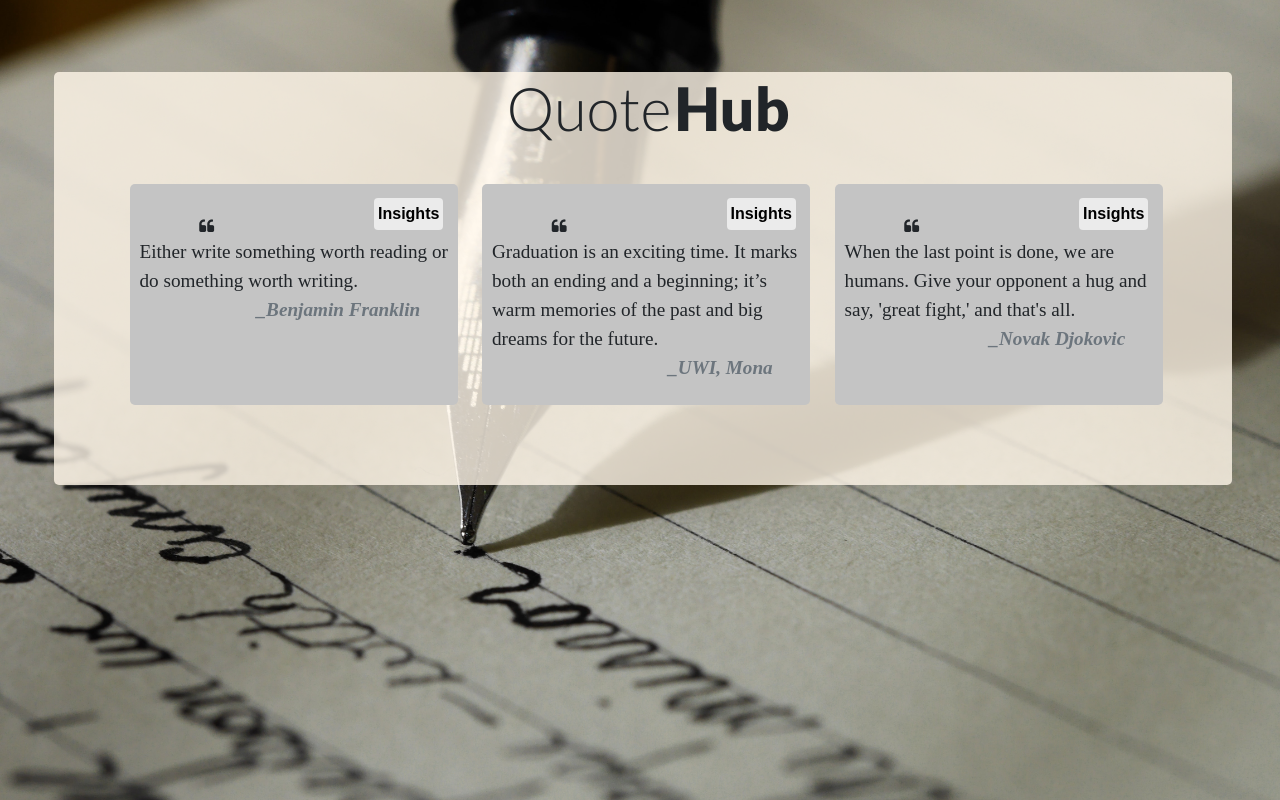
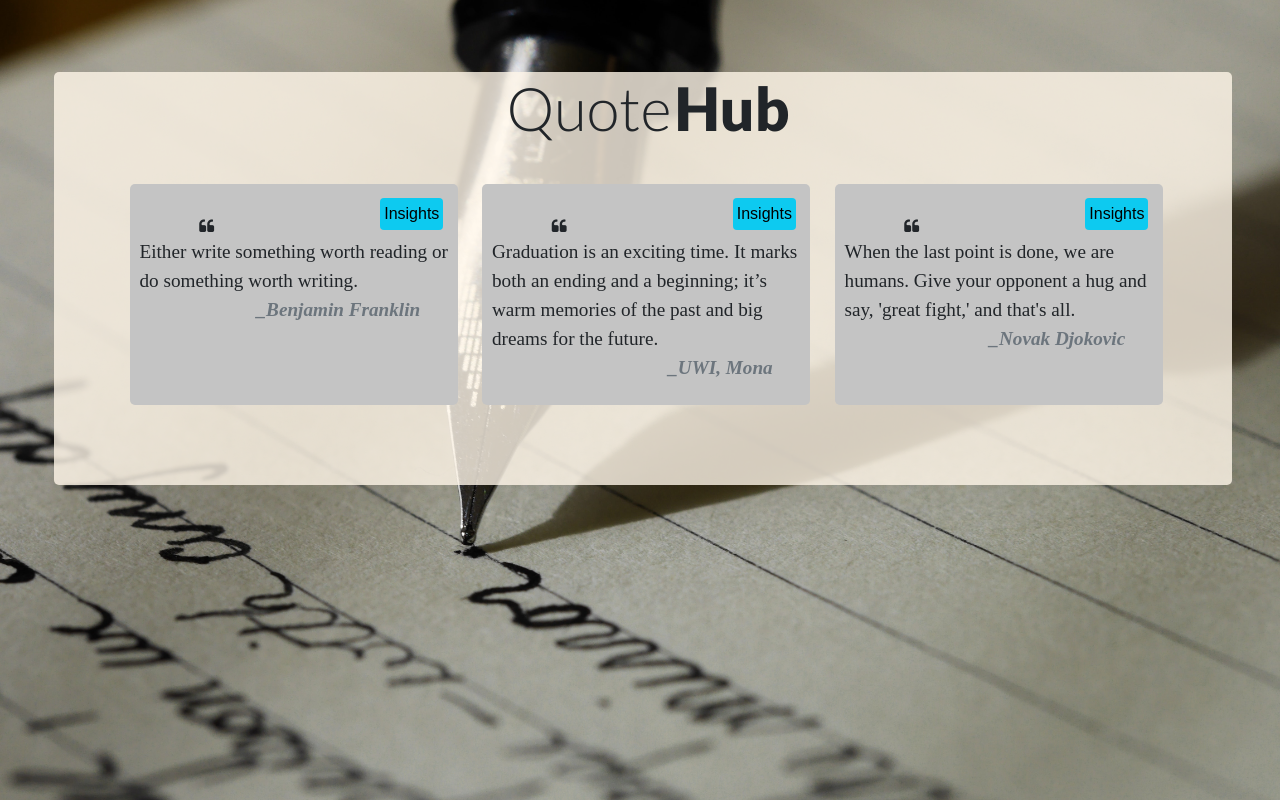
Before and after one commit to ShaviyaVictor/quote_hub, an Angular app: page / in a window 1280 px wide. Built offline with nearby package versions, Linux system fonts and the light colour scheme; a web font is replaced by a local one.

Commit message:
Adjust some styling for the insights button.

```diff
--- a/src/app/quote/quote-insights/quote-insights.component.html
+++ b/src/app/quote/quote-insights/quote-insights.component.html
@@ -2,9 +2,11 @@
 
 <div>
 
-  <span><i class="fa fa-thumbs-o-up" aria-hidden="true" id="like" (click)= "likeQuote()">{{ quotin.likes }}</i></span>
-  <span><i class="fa fa-thumbs-o-down" aria-hidden="true" id="dislike" (click)="dislikeQuote()">{{ quotin.dislikes }}</i></span>
-  <span><i class="fa fa-trash-o" aria-hidden="true" id="delete" (click)= 'deleteQuote(true)'></i></span>
+  <div>
+    <span><i class="fa fa-thumbs-o-up" aria-hidden="true" id="like" (click)= "likeQuote()">{{ quotin.likes }}</i></span>
+    <span><i class="fa fa-thumbs-o-down" aria-hidden="true" id="dislike" (click)="dislikeQuote()">{{ quotin.dislikes }}</i></span>
+    <span><i class="fa fa-trash-o" aria-hidden="true" id="delete" (click)= 'deleteQuote(true)'></i></span>
+  </div><br>
   <!--  Initialized the delete function that has been defined in ts file within the event binding isDeleted()  -->
 
   <p>
--- a/src/app/quote/quote.component.css
+++ b/src/app/quote/quote.component.css
@@ -25,9 +25,12 @@ button#right {
   border: none;
   border-radius: 4px;
   padding: 0.25em;
-  background-color: #EBEBEB;
 }
 
 .fa-quote-left {
   margin-left: 20%;
 }
+
+button:hover {
+  background-color: #EBEBEB;
+}
--- a/src/app/quote/quote.component.html
+++ b/src/app/quote/quote.component.html
@@ -7,7 +7,7 @@
 
           <div class="row1" *ngFor="let quotes of quotes  let i = index">
 
-            <button id="right" (click)= 'toggleInsights(i)'>Insights</button>
+            <button class="btn btn-info" id="right" (click)= 'toggleInsights(i)'>Insights</button>
             <br>
             <i class="fa fa-quote-left" aria-hidden="true"></i>
 
```
